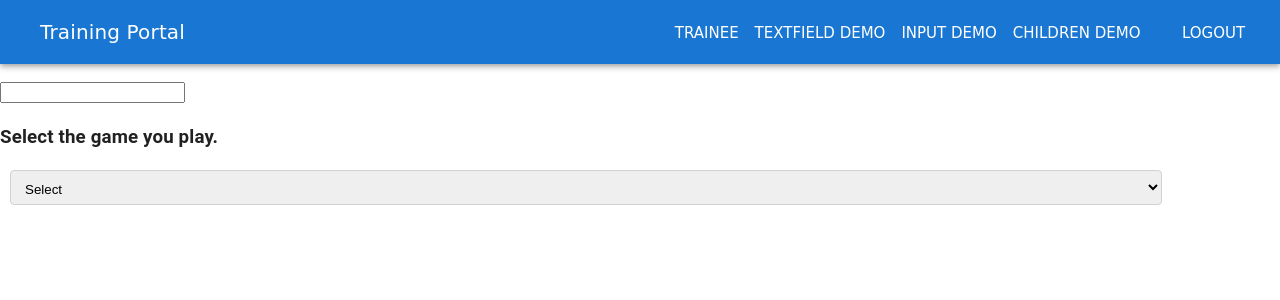
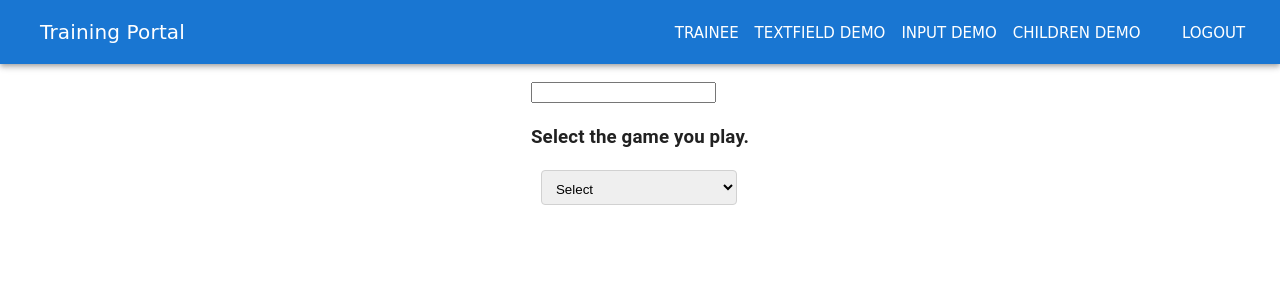
Before and after one commit to vishvjeet-Sharma/react-client, a React (Create React App) app: page /input-demo in a window 1280 px wide. Shown: the top 300 px of the page. Built offline with nearby package versions, Linux system fonts and the light colour scheme.

Commit message:
Day 11: React - Basic Route Setup and Layouts

```diff
--- a/src/components/Slider/Slider.jsx
+++ b/src/components/Slider/Slider.jsx
@@ -21,10 +21,10 @@ const Slider = (props) => {
       clearInterval(interval);
     };
   }, [index]);
-  // const imgPath = `${PUBLIC_IMAGE_FOLDER}${banners[index]}`;
+  const imgPath = `${PUBLIC_IMAGE_FOLDER}${banners[index]}`;
   return (
     <div className="container">
-      <img src={`${PUBLIC_IMAGE_FOLDER}${banners[index]}`} alt={altText} defaultBanner={defaultBanner} height={height} />
+      <img src={imgPath} alt={altText} defaultBanner={defaultBanner} height={height} />
     </div>
   );
 };
@@ -33,7 +33,7 @@ Slider.defaultProps = {
   altText: 'Default Banner',
   defaultBanner: DEFAULT_BANNER_IMAGE,
   duration: 2000,
-  height: 200,
+  height: 900,
   random: false,
 };
 
--- a/src/components/Slider/style.css
+++ b/src/components/Slider/style.css
@@ -1,4 +1,6 @@
 .container{
+  width: 100%;
   display: flex;
-  justify-content: center;
+  align-items: center !important;
+  /* justify-content: center; */
 }
```
